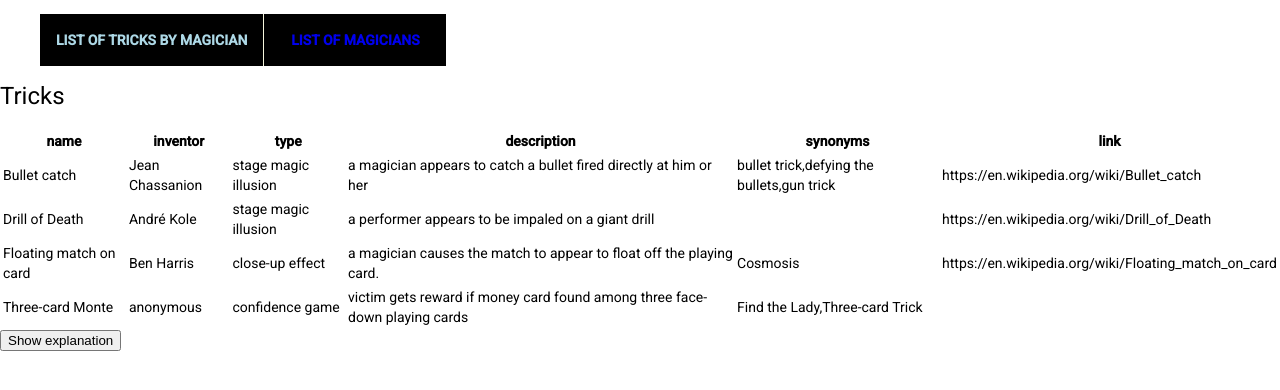
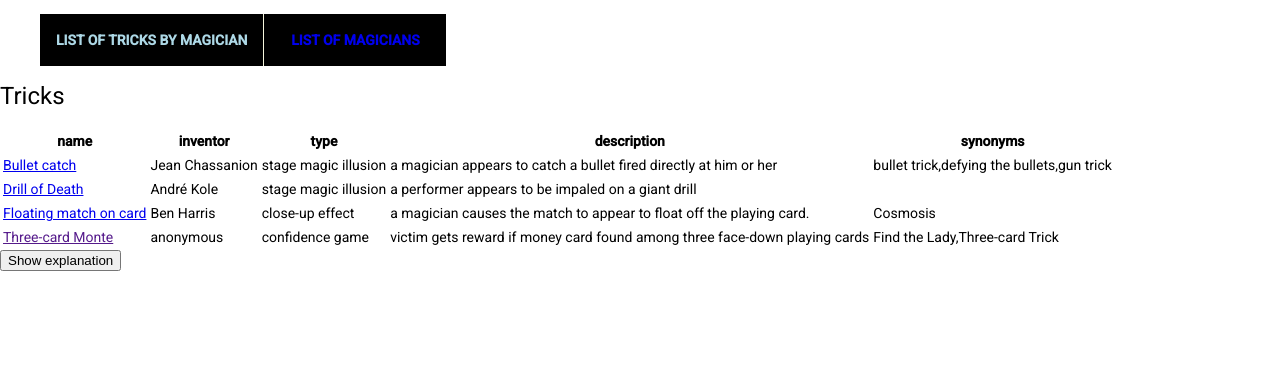
Before and after one commit to IsaacVerm/mad-trick-explainer, an Angular app in the folder mte/: page /trick-list in a window 1280 px wide. Shown: the top 390 px of the page. Built offline with nearby package versions, Linux system fonts and the light colour scheme.

Commit message:
update trick name in trick-list so it's clickable

```diff
--- a/mte/src/app/trick-list/trick-list.component.html
+++ b/mte/src/app/trick-list/trick-list.component.html
@@ -7,15 +7,13 @@
     <th>type</th>
     <th>description</th>
     <th>synonyms</th>
-    <th>link</th>
   </tr>
   <tr *ngFor="let trick of tricks">
-    <td>{{ trick.name }}</td>
+    <td><a data-cy="trick-list_trick_link" [href]="trick.link">{{ trick.name }}</a></td>
     <td>{{ trick.inventor }}</td>
     <td>{{ trick.type }}</td>
     <td>{{ trick.description }}</td>
     <td>{{ trick.synonyms }}</td>
-    <td>{{ trick.link }}</td>
   </tr>
 </table>
 
```
Also changed, not shown: 2 other files (tests, documents, lock files or other folders).
